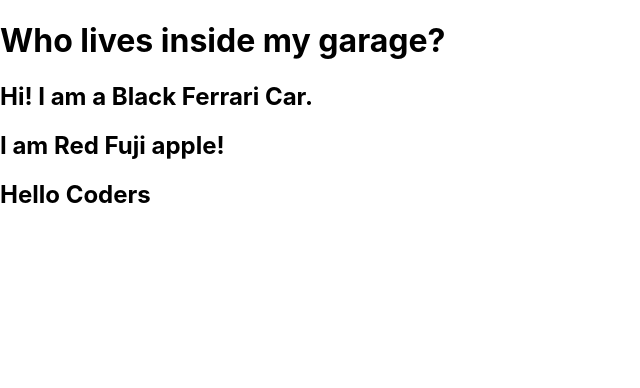
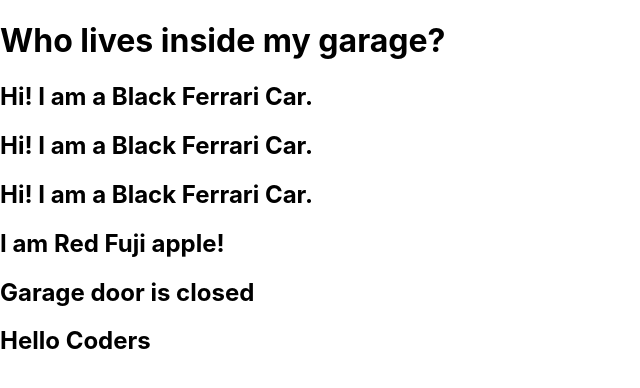
Before and after one commit to Ath1thyan/LearningReact, a React (Create React App) app in the folder react-learn-jvl1/: page / in a window 1280 px wide. Shown: the top 388 px of the page, without its empty margins (0-640 px from the left). Built offline with nearby package versions, Linux system fonts and the light colour scheme.

Commit message:
learnning react

```diff
--- a/react-learn-jvl1/src/components/Garage.js
+++ b/react-learn-jvl1/src/components/Garage.js
@@ -2,17 +2,33 @@
 import Apple from './Fruit';
 
 function Garage(){
+    const isOpened = false;
     // const brand = 'Ferrari';
     // const color = 'Black';
 
     const carInfo = { brand : "Ferrari", color : "Black" };
+    // const carInfo = {};
     const appleInfo = { type : "Fuji", color: "Red"};
+
+    const showCarInfo = carInfo.brand !== undefined && carInfo.color !== undefined;
     return (
       <>
         <h1>Who lives inside my  garage?</h1>
         {/* <Car carBrand = {brand} carColor = {color} /> */}
-        <Car carInfo = {carInfo} />
+
+        { showCarInfo ?
+            <Car carInfo = {carInfo} /> : null
+        }
+        { carInfo.brand !== undefined && carInfo.color !== undefined ?
+            <Car carInfo = {carInfo} /> : null
+        }
+        { showCarInfo &&
+            <Car carInfo = {carInfo} />
+        }
         <Apple appleInfo = {appleInfo} />
+        { isOpened ?
+            <h2>Garage door is opened</h2> : <h2>Garage  door is closed</h2>
+        }
       </>
     )
   }
```
